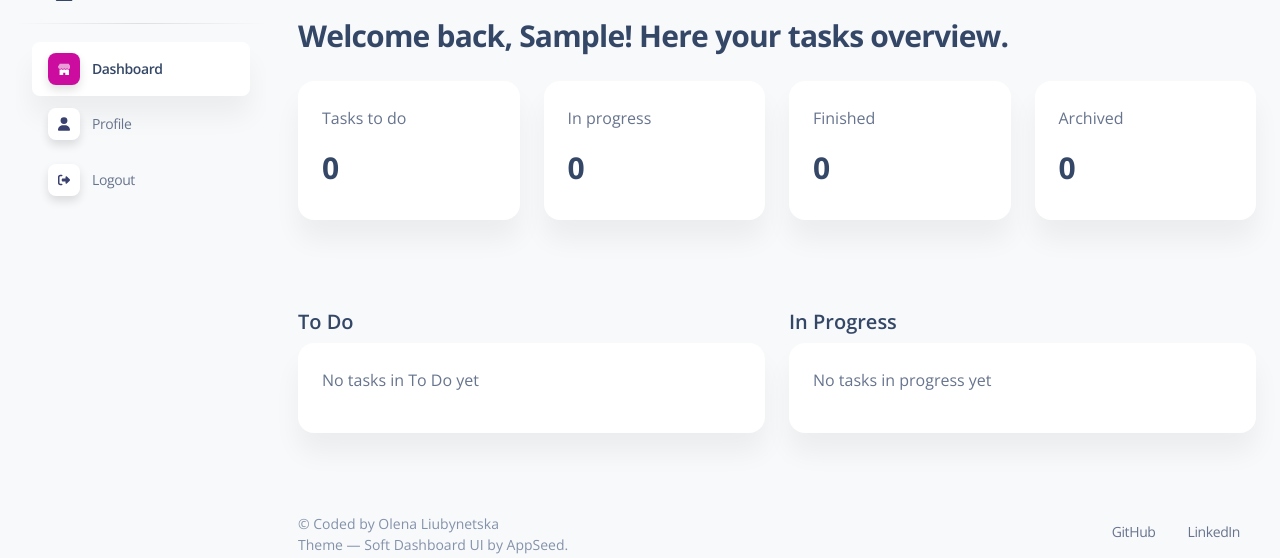
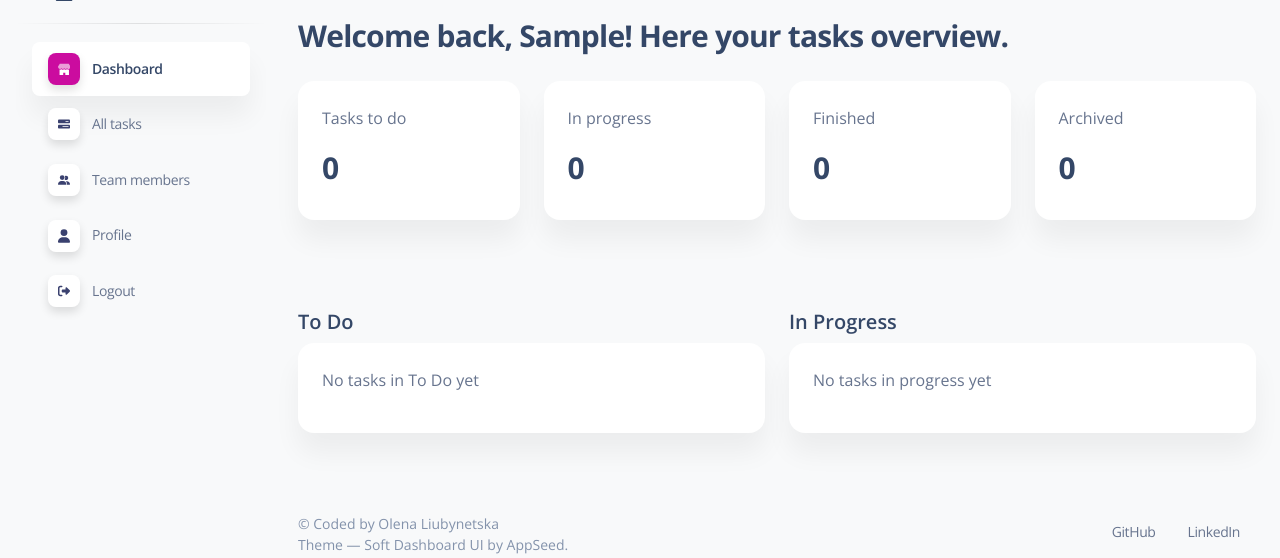
Before and after one commit to olenaliuby/task-manager, a Django app: page / in a window 1280 px wide. Shown: the part 71-629 px from the top of the page. Run offline with Django 4.2, Linux system fonts and the light colour scheme; the visitor is signed in with stand-in values (Sample User, id 1); data that the repository does not hold is empty; some libraries are stand-ins or nearby versions.

Commit message:
feat(templates): Added link to task list to sidebar

```diff
--- a/templates/includes/sidebar.html
+++ b/templates/includes/sidebar.html
@@ -43,6 +43,36 @@
         </a>
       </li>
       <li class="nav-item">
+        {% url 'manager:task-list' as manager_task_list %}
+        <a class="nav-link {% if request.path == manager_task_list %} active {% endif %} "
+           href="{{ manager_task_list }}">
+          <div
+              class="icon icon-shape icon-sm shadow border-radius-md bg-white text-center me-2 d-flex align-items-center justify-content-center">
+            <svg xmlns="http://www.w3.org/2000/svg" height="1em" viewBox="0 0 512 512" fill="currentColor">
+              <title>all_tasks</title>
+              <path class="color-background"
+                    d="M448 160H320V128H448v32zM48 64C21.5 64 0 85.5 0 112v64c0 26.5 21.5 48 48 48H464c26.5 0 48-21.5 48-48V112c0-26.5-21.5-48-48-48H48zM448 352v32H192V352H448zM48 288c-26.5 0-48 21.5-48 48v64c0 26.5 21.5 48 48 48H464c26.5 0 48-21.5 48-48V336c0-26.5-21.5-48-48-48H48z"></path>
+            </svg>
+          </div>
+          <span class="nav-link-text ms-1">All tasks</span>
+        </a>
+      </li>
+      <li class="nav-item">
+        {% url 'manager:worker-list' as manager_worker_list %}
+        <a class="nav-link {% if request.path == manager_worker_list %} active {% endif %} "
+           href="{{ manager_worker_list }}">
+          <div
+              class="icon icon-shape icon-sm shadow border-radius-md bg-white text-center me-2 d-flex align-items-center justify-content-center">
+            <svg xmlns="http://www.w3.org/2000/svg" height="1em" viewBox="0 0 640 512" fill="currentColor">
+              <title>workers</title>
+              <path class="color-background"
+                    d="M96 128a128 128 0 1 1 256 0A128 128 0 1 1 96 128zM0 482.3C0 383.8 79.8 304 178.3 304h91.4C368.2 304 448 383.8 448 482.3c0 16.4-13.3 29.7-29.7 29.7H29.7C13.3 512 0 498.7 0 482.3zM609.3 512H471.4c5.4-9.4 8.6-20.3 8.6-32v-8c0-60.7-27.1-115.2-69.8-151.8c2.4-.1 4.7-.2 7.1-.2h61.4C567.8 320 640 392.2 640 481.3c0 17-13.8 30.7-30.7 30.7zM432 256c-31 0-59-12.6-79.3-32.9C372.4 196.5 384 163.6 384 128c0-26.8-6.6-52.1-18.3-74.3C384.3 40.1 407.2 32 432 32c61.9 0 112 50.1 112 112s-50.1 112-112 112z"></path>
+            </svg>
+          </div>
+          <span class="nav-link-text ms-1">Team members</span>
+        </a>
+      </li>
+      <li class="nav-item">
         <a class="nav-link" href="{{ user.get_absolute_url }}">
           <div
               class="icon icon-shape icon-sm shadow border-radius-md bg-white text-center me-2 d-flex align-items-center justify-content-center">
```
